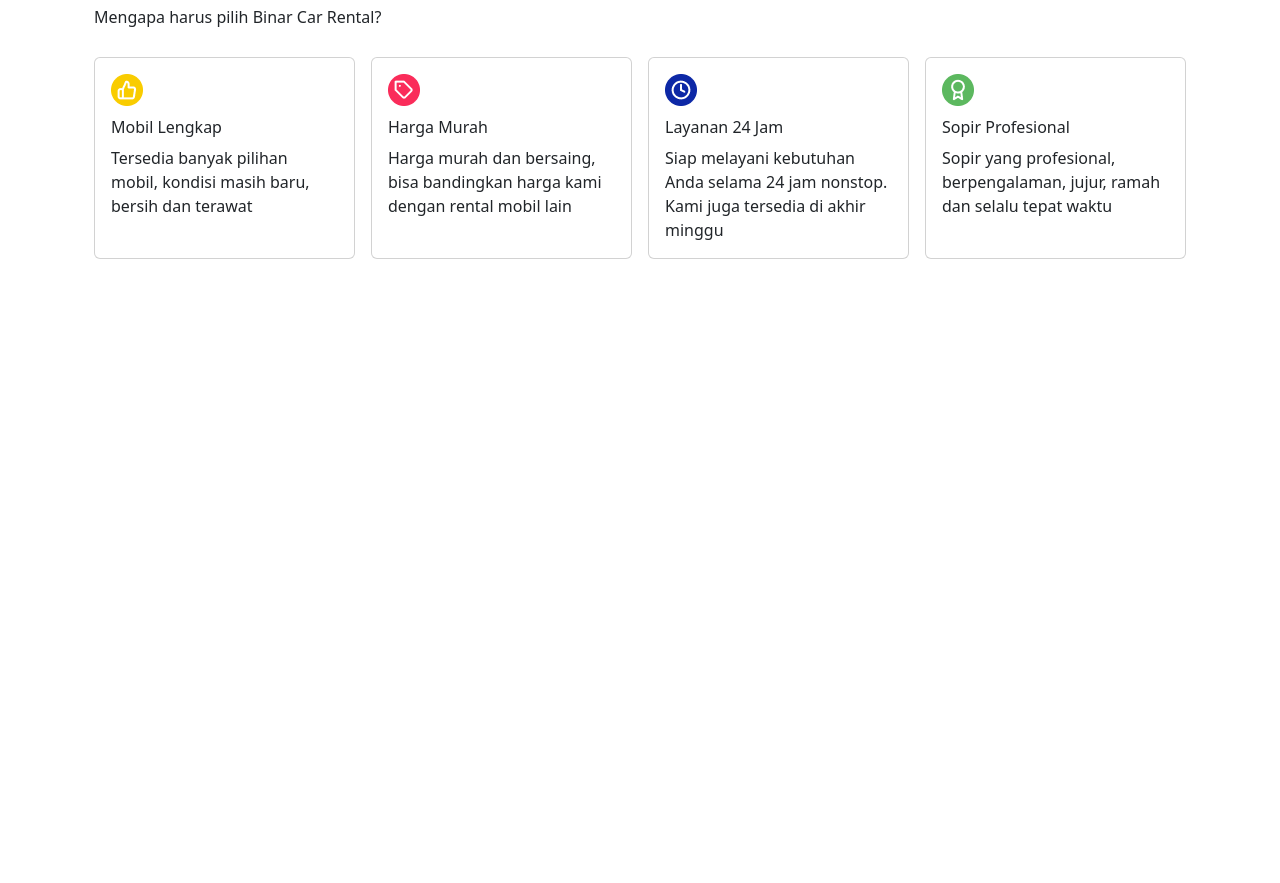
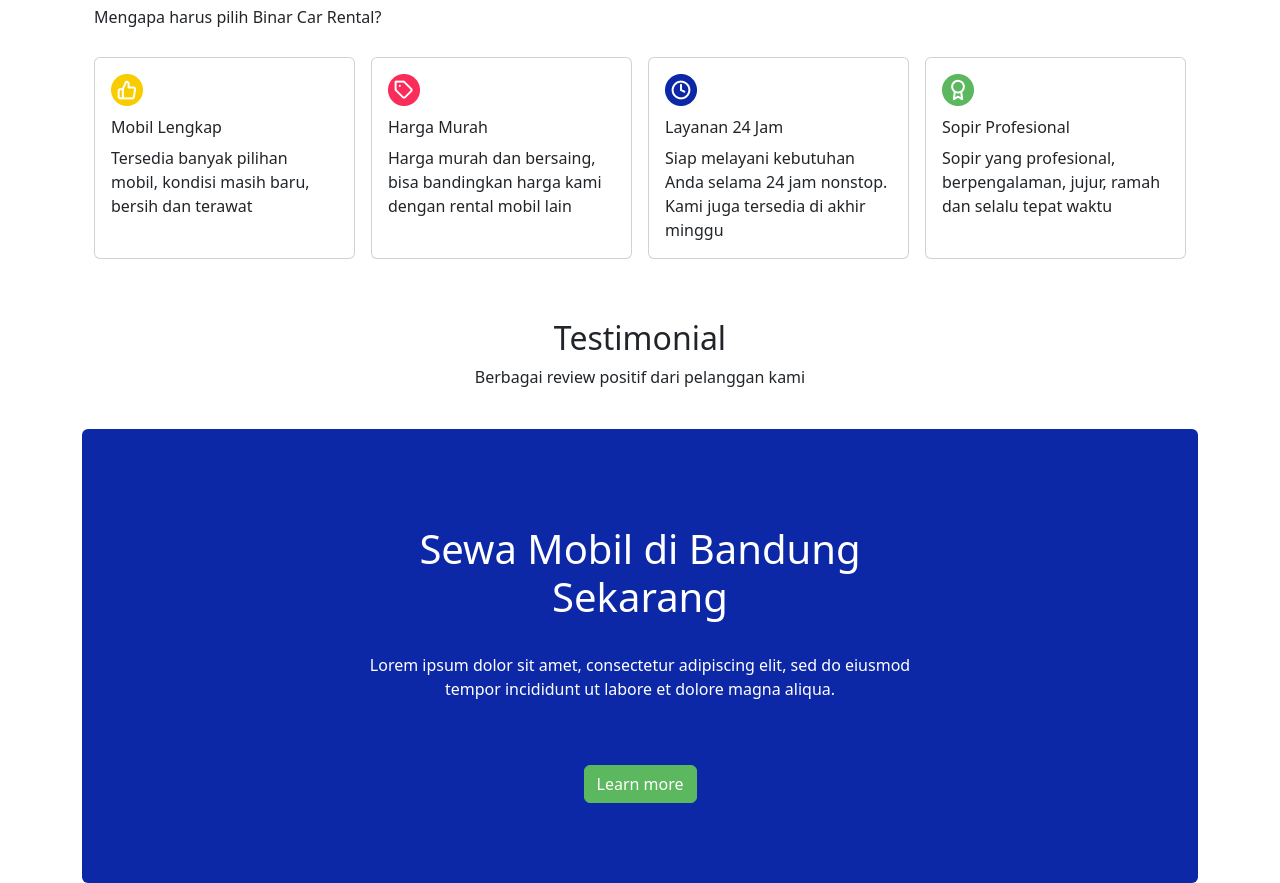
Before and after one commit to randhayoga/24001085-km6-ips-binar-car-challenge-ch1, a website: page index.html in a window 1280 px wide. Shown: the part 1038-1921 px from the top of the page. Before the commit the page ends 1333 px from the top, so only its background shows below. Drawn offline with nearby package versions, Linux system fonts and the light colour scheme.

Commit message:
feat: CTA Banner

```diff
--- a/index.html
+++ b/index.html
@@ -209,6 +209,42 @@
       </div>
     </div>
 
+    <!-- Testimonial -->
+    <div class="container p-4">
+      <h2 style="text-align: center">Testimonial</h2>
+      <p style="text-align: center">
+        Berbagai review positif dari pelanggan kami
+      </p>
+    </div>
+
+    <!-- CTA Banner -->
+    <div class="container">
+      <div class="jumbotron bg-secondary text-white rounded">
+        <div class="row pt-5 pb-3">
+          <div class="col-md-3"></div>
+          <div class="col-md-6 my-5" ; style="text-align: center">
+            <h1>Sewa Mobil di Bandung Sekarang</h1>
+            <br />
+            <p>
+              Lorem ipsum dolor sit amet, consectetur adipiscing elit, sed do
+              eiusmod tempor incididunt ut labore et dolore magna aliqua.
+            </p>
+            <br /><br />
+            <p>
+              <a
+                class="btn btn-primary"
+                style="color: #ffffff"
+                href="#"
+                role="button"
+                >Learn more</a
+              >
+            </p>
+          </div>
+          <div class="col-md-3"></div>
+        </div>
+      </div>
+    </div>
+
     <script
       src="https://cdn.jsdelivr.net/npm/bootstrap@5.3.3/dist/js/bootstrap.bundle.min.js"
       integrity="sha384-YvpcrYf0tY3lHB60NNkmXc5s9fDVZLESaAA55NDzOxhy9GkcIdslK1eN7N6jIeHz"
--- a/scss/custom.scss
+++ b/scss/custom.scss
@@ -1,5 +1,7 @@
 // custom variables
 $primary: #5cb85f;
+$light: #f1f3ff;
+$secondary: #0d28a6;
 
 // import bootstrap
 @import "../node_modules/bootstrap/scss/bootstrap";
```
Also changed, not shown: css/custom.css.
